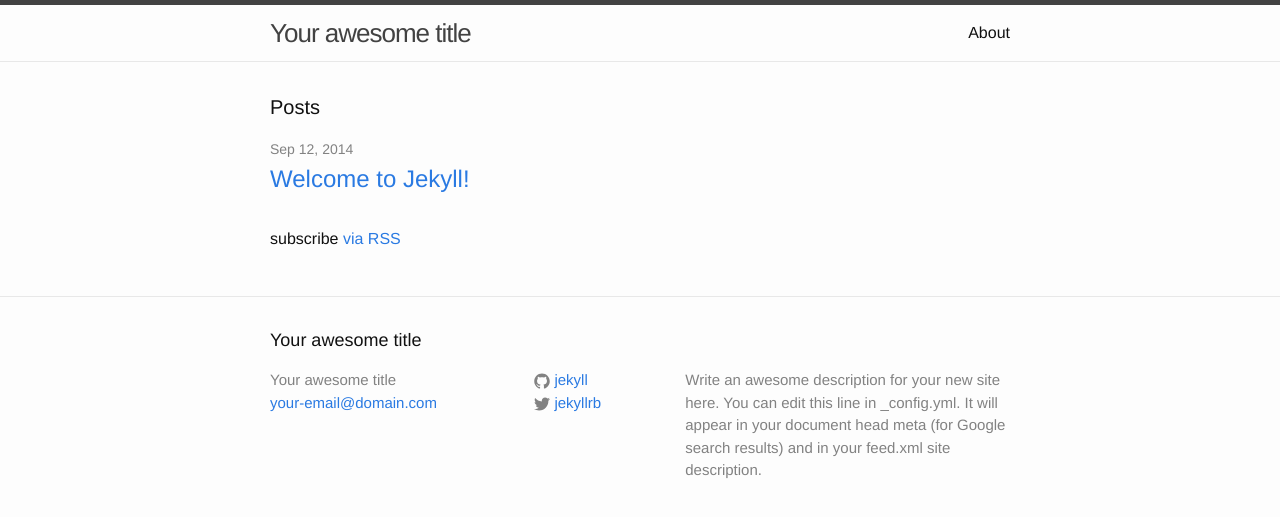
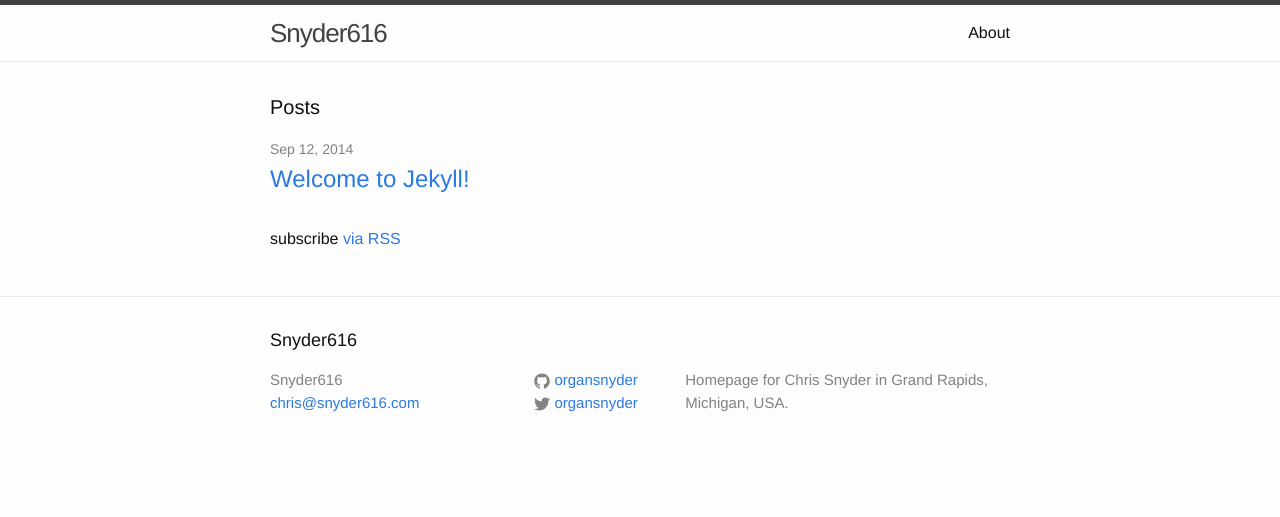
Before and after one commit to csnyder616/snyder616.com, a Jekyll site: the page built from index.html, in a window 1280 px wide. Shown: the top 517 px of the page. Built offline with Jekyll 4.4.1, drawn with Linux system fonts in a browser that asks for light colours.

Commit message:
Updated site info

```diff
--- a/_config.yml
+++ b/_config.yml
@@ -1,14 +1,12 @@
 # Site settings
-title: Your awesome title
-email: your-email@domain.com
+title: Snyder616
+email: chris@snyder616.com
 description: > # this means to ignore newlines until "baseurl:"
-  Write an awesome description for your new site here. You can edit this
-  line in _config.yml. It will appear in your document head meta (for
-  Google search results) and in your feed.xml site description.
+  Homepage for Chris Snyder in Grand Rapids, Michigan, USA.
 baseurl: "" # the subpath of your site, e.g. /blog/
-url: "http://yourdomain.com" # the base hostname & protocol for your site
-twitter_username: jekyllrb
-github_username:  jekyll
+url: "http://www.snyder616.com" # the base hostname & protocol for your site
+twitter_username: organsnyder
+github_username:  organsnyder
 
 # Build settings
 markdown: kramdown
```
